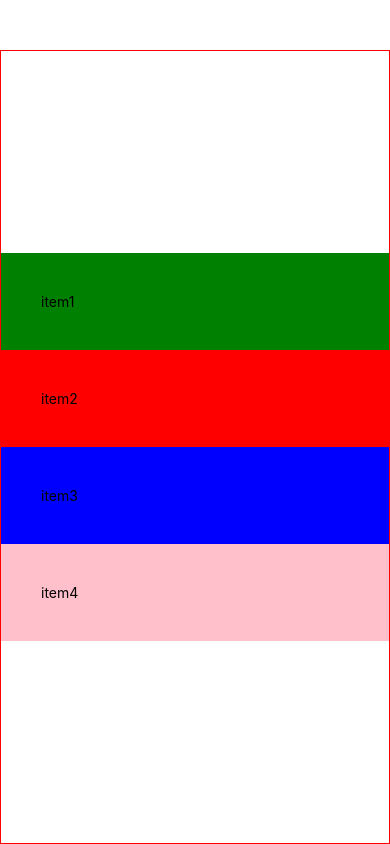
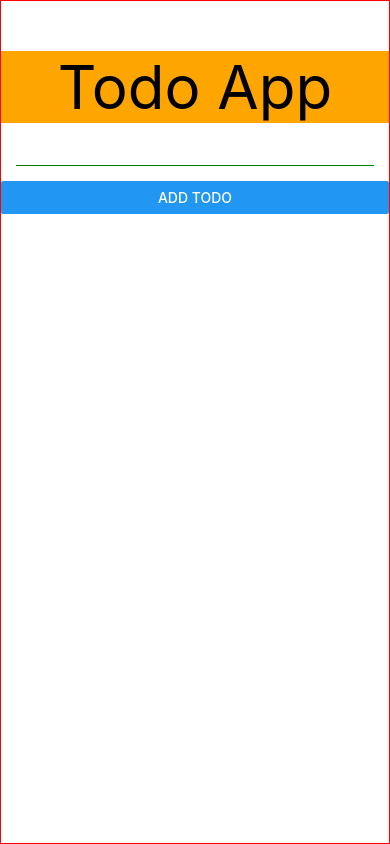
Before and after one commit to dphat07/LearnReact, a React Native app: screen / in a window 390 px wide. Built offline with nearby package versions, Linux system fonts and the light colour scheme.

Commit message:
add icon

```diff
--- a/App.tsx
+++ b/App.tsx
@@ -1,7 +1,7 @@
 
 import { useState } from 'react';
 import { Alert, Button, FlatList, Keyboard, Pressable, ScrollView, StyleSheet, Text, TextInput, TouchableOpacity, TouchableWithoutFeedback, View } from 'react-native';
-import FlexBox from './components/flexbox';
+import AntDesign from '@expo/vector-icons/AntDesign';
 
 interface ITOdo
 {
@@ -47,43 +47,49 @@
 
   //jsx
   return (
-    // <TouchableWithoutFeedback onPress={() => Keyboard.dismiss}>
-    //   <View style={styles.container}>
-    //     {/* header */}
-    //     <Text style= {styles.header}>Todo App</Text>
+    <TouchableWithoutFeedback onPress={() => Keyboard.dismiss}>
+      <View style={styles.container}>
+        {/* header */}
+        <Text style= {styles.header}>Todo App</Text>
 
-    //     {/* from */}
-    //     <View style = {styles.body}>
-    //       <TextInput
-    //         value={todo}
-    //         style={styles.todoInput}
-    //         onChangeText={(value) => setTodo(value)}
-    //       />
-    //       <Button
-    //         title='Add todo'
-    //         onPress={ handleAddTodo}
-    //       />
+        {/* from */}
+        <View style = {styles.form}>
+          <TextInput
+            value={todo}
+            style={styles.todoInput}
+            onChangeText={(value) => setTodo(value)}
+          />
+          <Button
+            title='Add todo'
+            onPress={ handleAddTodo}
+          />
 
-    //     {/* todo list */}
-    //     </View>
-    //       <FlatList
-    //         data={lisTodo}
-    //         keyExtractor={item => item.id + ""}
-    //         renderItem={({item}) => {
-    //           return(
-    //             <Pressable
-    //               onPress={() => deleteTodo(item.id)}
-    //               style={({pressed}) => ({opacity: pressed ? 0.5 : 1})}>
-    //               <Text style={styles.todoItem}>{item.name}</Text>
-    //             </Pressable>
-    //           )
-    //         }}
-    //       />
-    //     <View>
-    //     </View>
-    //   </View>
-    // </TouchableWithoutFeedback>
-    <FlexBox/>
+        </View>
+        {/* todo list */}
+        <View style = {styles.todo}>
+          <FlatList
+              data={lisTodo}
+              keyExtractor={item => item.id + ""}
+              renderItem={({item}) => {
+                return(
+                  <Pressable
+                    onPress={() => deleteTodo(item.id)}
+                    style={({pressed}) => ({opacity: pressed ? 0.5 : 1})}>
+
+                      <View style ={styles.groupTodo}>
+                        <Text style={styles.todoItem}>{item.name}</Text>
+                        <AntDesign name="close" size={24} color="black" />
+                      </View>
+
+                  </Pressable>
+                )
+              }}
+            />
+        </View>
+
+      </View>
+    </TouchableWithoutFeedback>
+    // <FlexBox/>
 
   );
 }
@@ -91,39 +97,65 @@
 
 
 const styles = StyleSheet.create({
+  container: {
+    paddingTop:50,
+    flex: 1,
+    backgroundColor: '#fff',
+    borderColor:'red',
+    borderWidth:1
+
+  },
+
   header:
   {
     backgroundColor:"orange",
     fontSize: 60,
     textAlign: "center",
     paddingHorizontal:20,
+  },
 
+  form:
+  {
+    //flex:2
+    marginBottom:20
   },
-  container: {
-    paddingTop:50,
-    flex: 1,
-    backgroundColor: '#fff',
-    // alignItems: 'center',
-    // justifyContent: 'center',
+
+  todo:
+  {
+    flex:8
   },
+
   todoInput:
   {
     padding: 5,
     borderBottomWidth: 1,
-    paddingHorizontal: 5,
-    margin: 15,
+    margin:15,
     borderBottomColor:"green"
   },
   todoItem:
   {
-    fontSize:30,
-    padding:15,
-    marginTop:10,
-    backgroundColor:'pink'
+    fontSize:20,
+
+
+
   },
   body:
   {
-    paddingHorizontal:10
+    paddingHorizontal:10,
+    marginBottom:20,
+    flex:1
+  },
+
+  groupTodo:
+  {
+    padding:15,
+    flexDirection:'row',
+    alignItems:'center',
+    borderWidth:1,
+    borderStyle:'dashed',
+    marginBottom:15,
+    marginHorizontal:15,
+    justifyContent:'space-between'
   }
 
 });
--- a/package.json
+++ b/package.json
@@ -14,10 +14,10 @@
     "web": "expo start --web"
   },
   "dependencies": {
-    "expo": "51.0.20",
+    "expo": "~51.0.31",
     "expo-status-bar": "1.12.1",
     "react": "18.2.0",
-    "react-native": "0.74.3"
+    "react-native": "0.74.5"
   },
   "devDependencies": {
     "@babel/core": "7.24.8",
```
